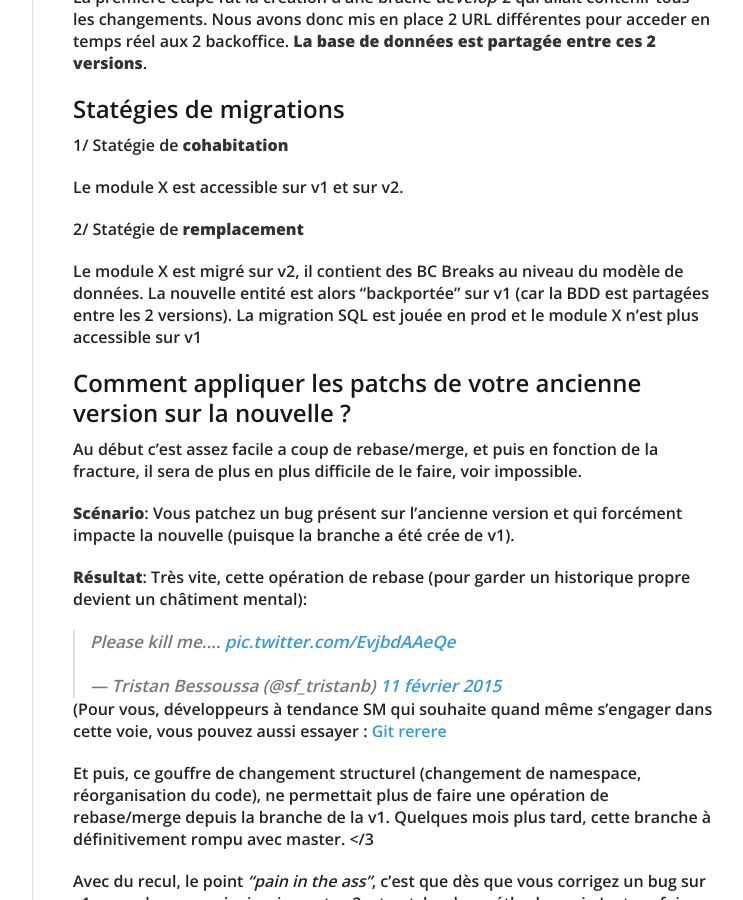
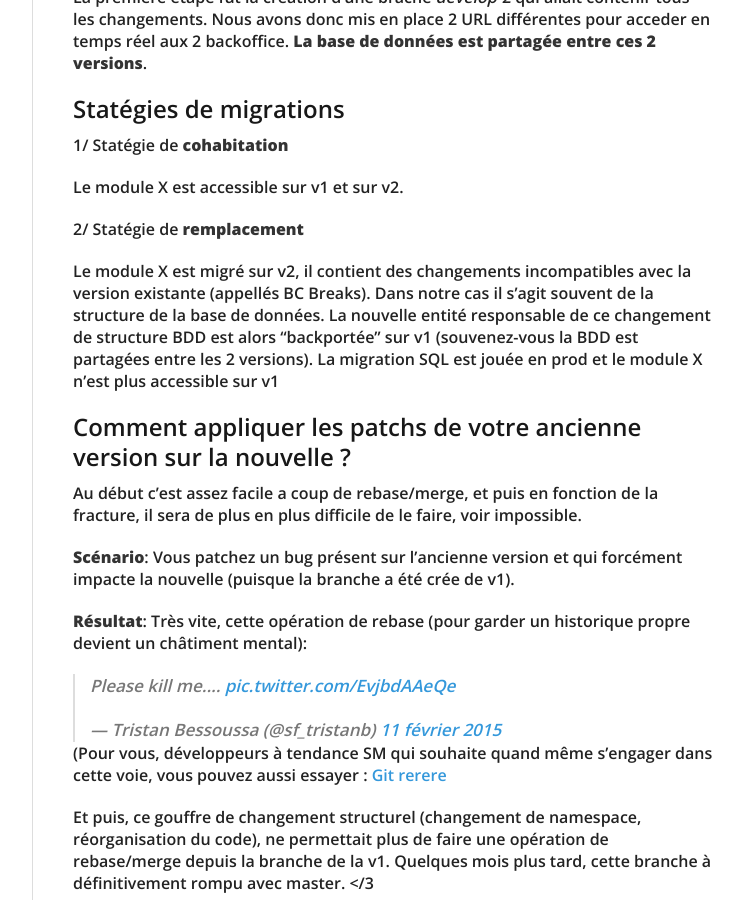
Before and after one commit to swanson/lagom, a Jekyll site: the page built from _posts/2016-07-17-migration-continue.md, in a window 1280 px wide and 900 px high, scrolled down 1008 px. Shown: the whole window, without its empty margins (378-1121 px from the left). Built offline with Jekyll 4.4.1, drawn with Linux system fonts in a browser that asks for light colours; nearby versions of some CDN libraries; comment, search, counter and statistics services are not loaded.

Commit message:
Relecture

```diff
--- a/_posts/2016-07-17-migration-continue.md
+++ b/_posts/2016-07-17-migration-continue.md
@@ -38,8 +38,8 @@ Le module X est accessible sur v1 et sur v2.
 
 2/ Statégie de **remplacement**
 
-Le module X est migré sur v2, il contient des BC Breaks au niveau du modèle de données.
-La nouvelle entité est alors "backportée" sur v1 (car la BDD est partagées entre les 2 versions). La migration SQL est jouée en prod et le module X n'est plus accessible sur v1
+Le module X est migré sur v2, il contient des changements incompatibles avec la version existante (appellés BC Breaks). Dans notre cas il s'agit souvent de la structure de la base de données.
+La nouvelle entité responsable de ce changement de structure BDD est alors "backportée" sur v1 (souvenez-vous la BDD est partagées entre les 2 versions). La migration SQL est jouée en prod et le module X n'est plus accessible sur v1
 
 ## Comment appliquer les patchs de votre ancienne version sur la nouvelle ?
 
```
